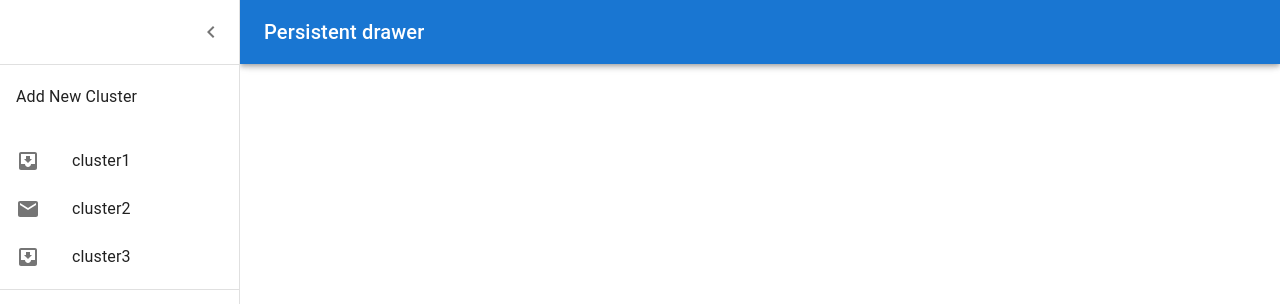
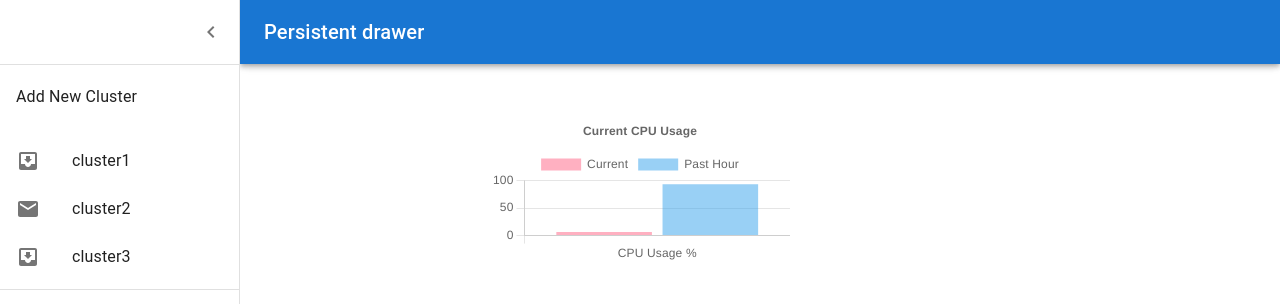
Before and after one commit to oslabs-beta/orbital, a React (Create React App) app: page / in a window 1280 px wide. Shown: the top 304 px of the page. Built offline with nearby package versions, Linux system fonts and the light colour scheme; sample sign-in values are in the browser's storage.

Commit message:
added chartjs

```diff
--- a/package.json
+++ b/package.json
@@ -14,6 +14,8 @@
     "@testing-library/user-event": "^13.5.0",
     "axios": "^1.3.5",
     "bcrypt": "^5.1.0",
+    "chart.js": "^4.2.1",
+    "chartjs": "^0.3.24",
     "cloudinary": "^1.35.0",
     "concurrently": "^7.6.0",
     "cors": "^2.8.5",
@@ -28,6 +30,7 @@
     "nodemon": "^2.0.21",
     "openai": "^3.2.1",
     "react": "^18.2.0",
+    "react-chartjs-2": "^5.2.0",
     "react-dom": "^18.2.0",
     "react-router-dom": "^6.9.0",
     "react-scripts": "5.0.1",
@@ -59,5 +62,8 @@
       "last 1 firefox version",
       "last 1 safari version"
     ]
+  },
+  "devDependencies": {
+    "faker": "^6.6.6"
   }
 }
--- /dev/null
+++ b/src/client/components/CpuMetrics.jsx
@@ -0,0 +1,66 @@
+import React from 'react';
+import {
+  Chart as ChartJS,
+  CategoryScale,
+  LinearScale,
+  BarElement,
+  Title,
+  Tooltip,
+  Legend,
+} from 'chart.js';
+import { Bar } from 'react-chartjs-2';
+
+
+const CpuMetrics = () => {
+	ChartJS.register(
+		CategoryScale,
+		LinearScale,
+		BarElement,
+		Title,
+		Tooltip,
+		Legend
+	);
+
+	const options = {
+		responsive: true,
+		plugins: {
+			legend: {
+				position: 'top'
+			},
+			title: {
+				display: true,
+				text: 'Current CPU Usage',
+			},
+		},
+	};
+
+	const labels = ['CPU Usage %'];
+
+  const data = {
+  labels,
+  datasets: [
+    {
+      label: 'Current',
+      data: labels.map(() => 6.4),
+      backgroundColor: 'rgba(255, 99, 132, 0.5)',
+    },
+    {
+      label: 'Past Hour',
+      data: labels.map(() => 92.8),
+      backgroundColor: 'rgba(53, 162, 235, 0.5)',
+    },
+  ],
+};
+
+
+
+
+
+  return (
+    <div>
+      <Bar options={options} data={data} style={{margin: 'auto'}} />
+    </div>
+  );
+};
+
+export default CpuMetrics;
--- a/src/client/pages/Home.jsx
+++ b/src/client/pages/Home.jsx
@@ -1,6 +1,7 @@
 import React, { useEffect } from "react";
 import HomePageSideBar from "../components/HomePageSideBar";
 import { useNavigate } from "react-router-dom";
+import CpuMetrics from "../components/CpuMetrics.jsx";
 const Home = () => {
 	const nav = useNavigate();
 	useEffect(() => {
@@ -14,6 +15,7 @@ const Home = () => {
     return (
         <div>
             <HomePageSideBar />
+						<CpuMetrics />
         </div>
     );
 };
```
Also changed, not shown: 1 other file (tests, documents, lock files or other folders).
